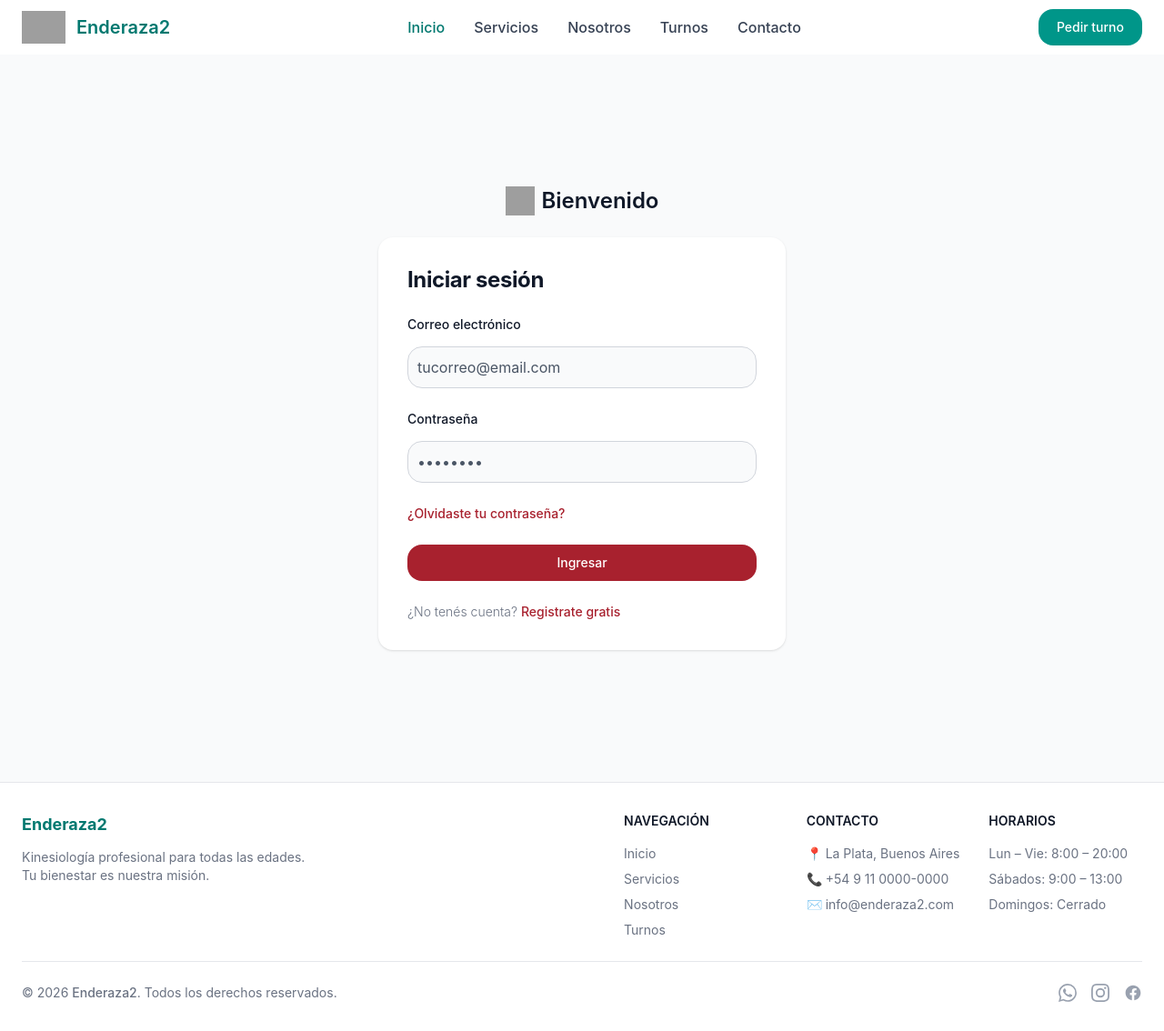
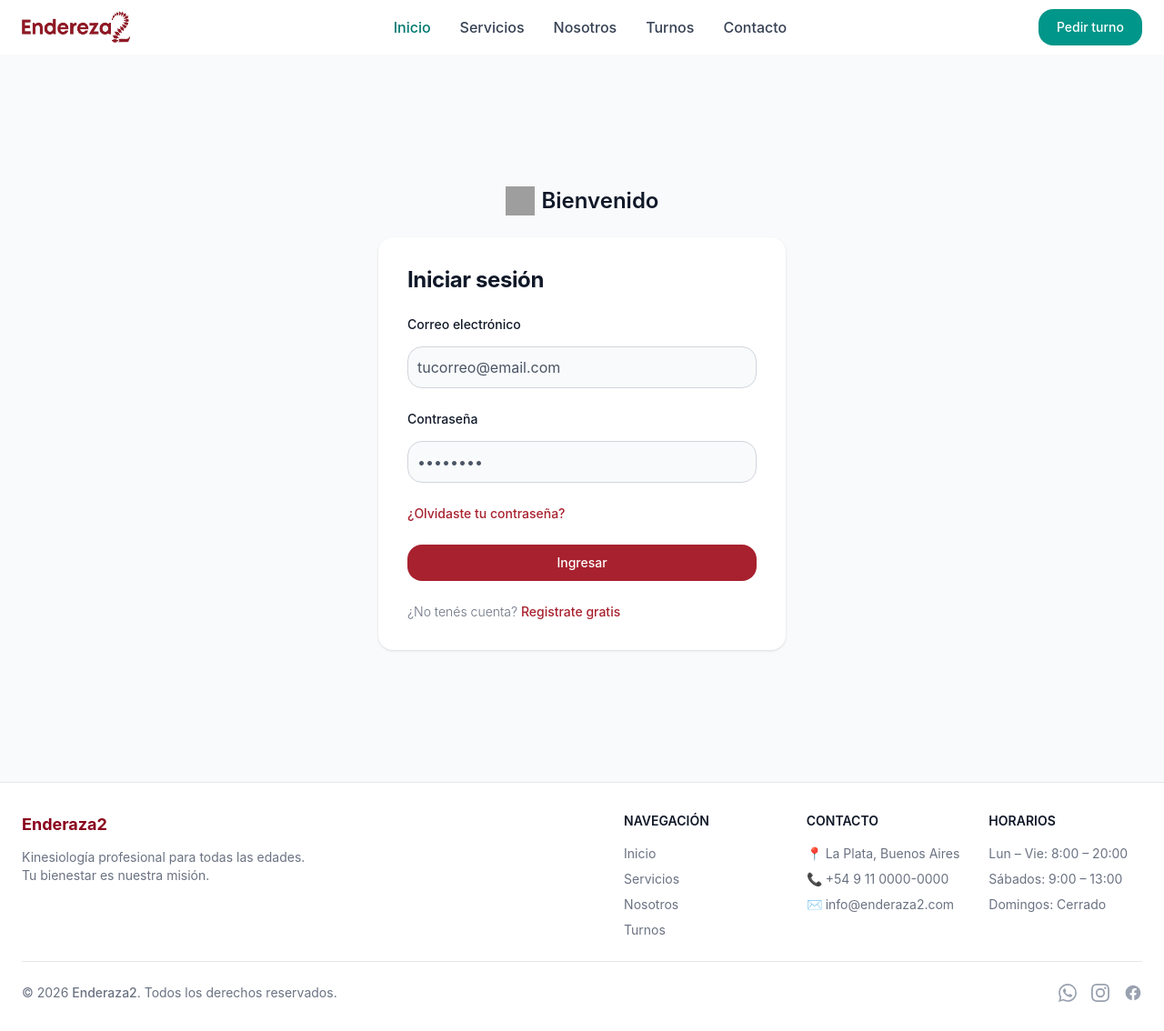
Before and after one commit to ShadowGhost23714/Endereza2, a Django app: page /accounts/login/ in a window 1280 px wide. Shown: the whole page at 91% size. Run offline with Django 5.2, Linux system fonts and the light colour scheme; some libraries are stand-ins or nearby versions; grey boxes are pictures that could not be loaded.

Commit message:
fix: aparece el logo

```diff
--- a/templates/_base.html
+++ b/templates/_base.html
@@ -4,7 +4,7 @@
 {% load static %}
 
 <!DOCTYPE html>
-<html lang="es">
+<html lang="es_ar">
 
 <head>
     <meta charset="UTF-8">
@@ -25,8 +25,7 @@
 
                 <!-- Logo -->
                 <a href="/" class="flex items-center">
-                    <img src="{% static 'images/logo.svg' %}" class="mr-3 h-6 sm:h-9" alt="Enderaza2 Logo" />
-                    <span class="self-center text-xl font-semibold whitespace-nowrap dark:text-white text-teal-700">Enderaza2</span>
+                    <img src="{% static 'img/full logo.png' %}" class="mr-3 h-6 sm:h-9" alt="Enderaza2 Logo" />
                 </a>
 
                 <!-- Right: CTA + hamburger -->
@@ -99,7 +98,7 @@
                 <!-- Brand -->
                 <div class="mb-2 md:mb-0">
                     <a href="/" class="flex items-center gap-2 mb-3">
-                        <span class="text-lg font-bold text-teal-700 dark:text-white">Enderaza2</span>
+                        <span class="text-lg font-bold text-primary-700 dark:text-white">Enderaza2</span>
                     </a>
                     <p class="text-sm text-gray-500 dark:text-gray-400 max-w-xs">
                         Kinesiología profesional para todas las edades. Tu bienestar es nuestra misión.
```
